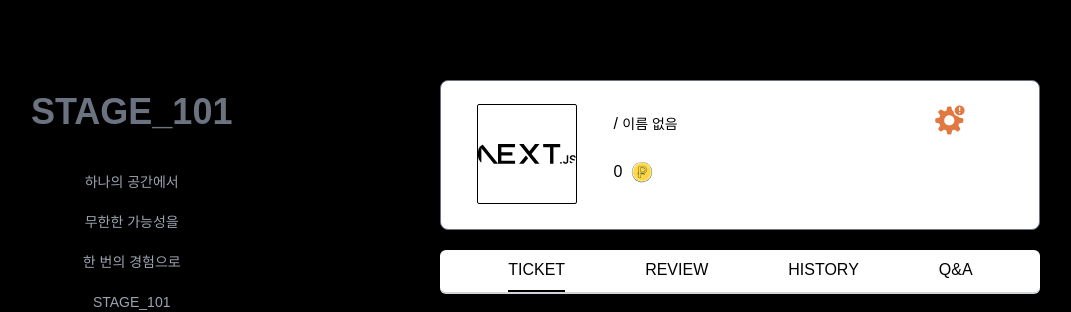
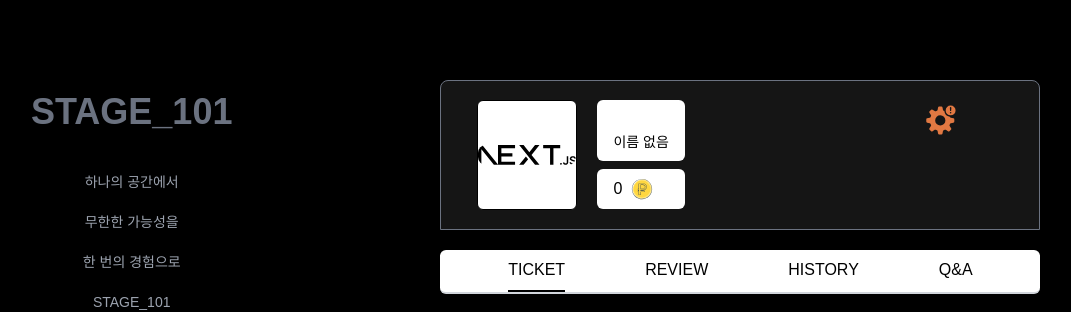
Before and after one commit to YouKnowThat-Park/STAGE_101, a Next.js app: page /mypage in a window 1280 px wide. Shown: the top 312 px of the page, without its empty margins (129-1200 px from the left). Built offline with nearby package versions, Linux system fonts and the light colour scheme; no server answers.

Commit message:
💄 Mypage Section 디자인 수정

```diff
--- a/src/app/mypage/_components/MypageHistory.tsx
+++ b/src/app/mypage/_components/MypageHistory.tsx
@@ -69,15 +69,16 @@ const MypageHistory = () => {
   };
 
   return (
-    <section className="flex flex-col items-center bg-white h-auto gap-5 py-5">
+    <section className="flex flex-col items-center bg-white h-[500px] gap-5 ">
       {history.length === 0 ? (
         <div className="flex flex-col items-center">
           <NoHistoryIcon />
-          <p>거래 내역이 없습니다.</p>
+          <p>You have no transaction history yet.</p>
         </div>
       ) : (
         // ✅ 아이템 목록에 스크롤 적용 (높이 고정)
-        <div className="w-full max-w-lg max-h-[450px] overflow-y-scroll scrollbar-hide [&::-webkit-scrollbar]:hidden rounded-lg ">
+        // ✅ 예약 내역이 있을 때
+        <div className="w-full max-w-lg h-[480px] p-5 overflow-y-auto [&::-webkit-scrollbar]:hidden">
           {history.map((item, index) => (
             <div
               key={index}
--- a/src/app/mypage/_components/MypageProfile.tsx
+++ b/src/app/mypage/_components/MypageProfile.tsx
@@ -21,15 +21,15 @@ const MypageProfile = ({ profile_img, nickname, name, point }: MypageProfileProp
   };
 
   return (
-    <div className="bg-white w-full max-w-4xl h-[150px] p-6 flex items-center gap-6 relative rounded-lg border border-gray-500">
+    <div className="bg-[#151515] w-full max-w-4xl h-[150px] p-6 flex items-center gap-6 relative rounded-t-lg border border-gray-500">
       {/* 프로필 이미지 */}
       <div className="flex gap-5 p-3 w-full">
-        <div className="bg-white w-[100px] h-[100px] border border-black rounded-sm flex items-center justify-center overflow-hidden">
+        <div className="bg-white w-[100px] h-[110px] border border-black rounded-md flex items-center justify-center overflow-hidden">
           <Image
-            src={getValidImageUrl(profile_img)}
+            src={profile_img || '/default.png'}
             alt="profile_image"
             width={100}
-            height={100}
+            height={110}
             className="rounded-lg object-cover"
             style={{ objectFit: 'cover' }} // ✅ 이미지가 컨테이너를 넘지 않도록 설정
           />
@@ -37,8 +37,10 @@ const MypageProfile = ({ profile_img, nickname, name, point }: MypageProfileProp
 
         {/* 유저 정보 */}
         <div className="flex flex-col gap-2">
-          <div className="bg-white px-4 py-2 rounded-md text-black">
-            {nickname} / <span className="text-sm">{name}</span>
+          <div className="bg-white px-4 py-2 text-[15px] rounded-md  text-black">
+            {nickname}
+            <br />
+            <span className="text-sm">{name}</span>
           </div>
           <div className="bg-white flex px-4 py-2 rounded-md gap-2 text-black">
             {point}
--- a/src/app/mypage/_components/MypageReview.tsx
+++ b/src/app/mypage/_components/MypageReview.tsx
@@ -15,13 +15,13 @@ const MypageReview = () => {
 
   return (
     <section className="flex flex-col items-center bg-white h-[500px] gap-5">
-      <div className="w-full max-w-lg p-5 bg-white  h-[480px] overflow-y-auto [&::-webkit-scrollbar]:hidden">
+      <div className="w-full max-w-lg  bg-white h-[480px] overflow-y-auto [&::-webkit-scrollbar]:hidden">
         {reviews?.length > 0 ? (
           <ul className="space-y-4">
             {reviews.map((review: ReviewsType) => {
               const theaterName = review.theaters?.name || '공연 제목';
               const reviewImgUrl = review.image_url || '/default-image.jpg';
-              const displayName = review.display_name || '익명'; // ✅ 저장된 display_name 사용
+              const displayName = review.display_name || '익명';
               const userProfileImg = profile_img || '/default.png';
 
               return (
@@ -55,7 +55,7 @@ const MypageReview = () => {
                   {/* 날짜 및 사용자 정보 */}
                   <div className="flex gap-4 text-xs text-gray-700 mt-2">
                     <p>✅ {formatDateToKST(review.created_at)}</p>
-                    <p>✅ {displayName}</p> {/* ✅ display_name 사용 */}
+                    <p>✅ {displayName}</p>
                     <span className="text-xs">{review.past_views ?? 0}회 감상</span>
                   </div>
                 </li>
@@ -63,9 +63,9 @@ const MypageReview = () => {
             })}
           </ul>
         ) : (
-          <div className="flex flex-col items-center text-white">
+          <div className="flex flex-col items-center text-gray-600 ">
             <NoReviewIcon />
-            <p className="mt-2">작성한 리뷰가 없습니다.</p>
+            <p className="">No reviews written.</p>
           </div>
         )}
       </div>
--- a/src/app/mypage/_components/MypageTicket.tsx
+++ b/src/app/mypage/_components/MypageTicket.tsx
@@ -50,7 +50,7 @@ const MypageTicket = () => {
         <div className="w-full max-w-lg h-[480px] p-5 overflow-y-auto [&::-webkit-scrollbar]:hidden">
           <ul className="space-y-4">
             {history.map((ticket) => (
-              <li key={ticket.id} className="p-4 bg-white rounded-lg border border-black">
+              <li key={ticket.id} className="p-4 bg-white rounded-lg border border-gray-700 ">
                 {/* ✅ STAGE_101 & 이미지 한 줄 정렬 */}
                 <div className="flex justify-between items-start">
                   <div className="w-full">
@@ -82,11 +82,11 @@ const MypageTicket = () => {
                   />
                 </div>
 
-                <div className="flex gap-2 text-xs mt-1">
+                <div className="flex gap-2 text-xs mt-3">
                   <p>✅ 결제 금액: {ticket.total_price}원</p>
                   <p>✅ 결제 시간: {formatTime(ticket.created_at)}</p>
                   <button
-                    className="text-xs text-red-500 ml-[120px] mt-1"
+                    className="text-xs text-red-500 ml-[100px] mt-1"
                     onClick={() => cancelReservation(ticket.id)}
                     disabled={loading}
                   >
```
